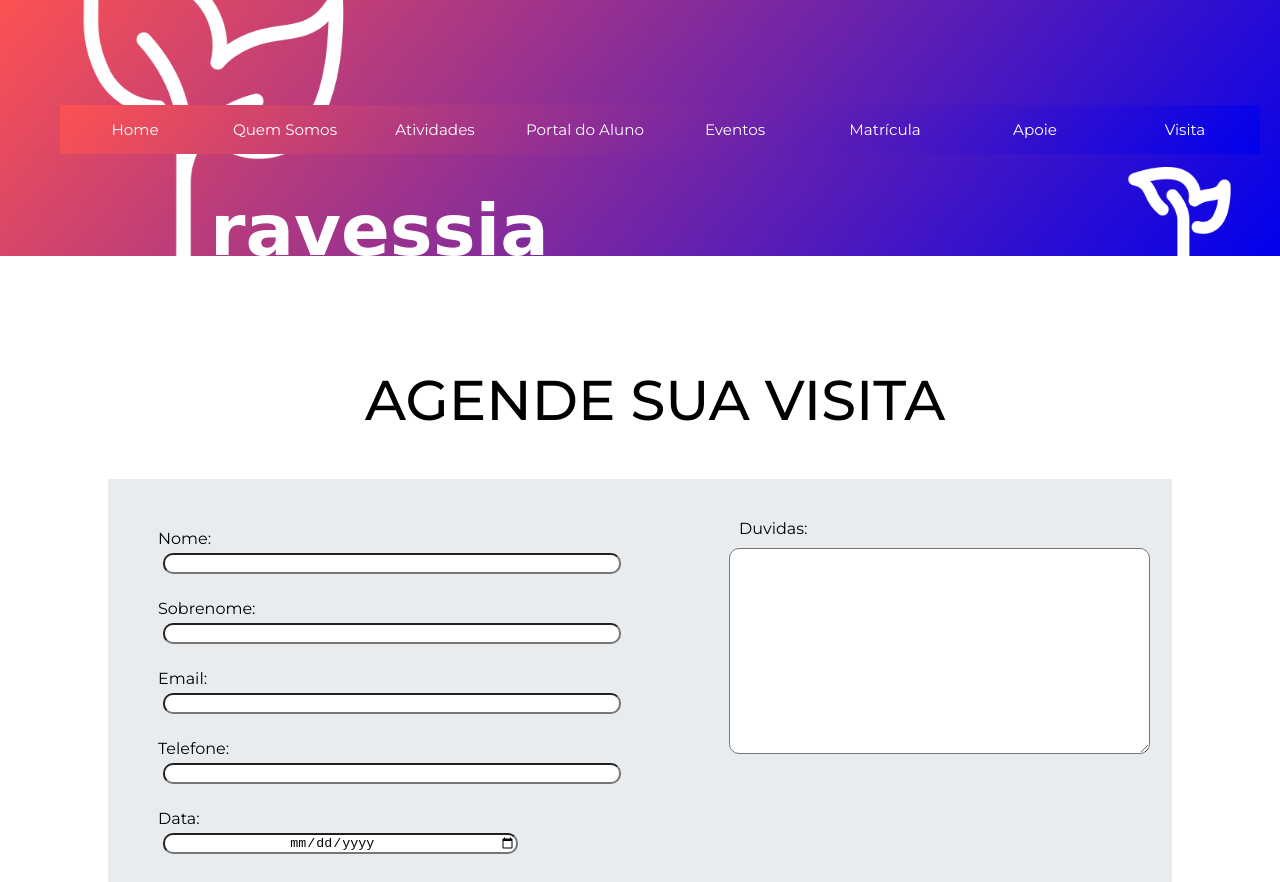
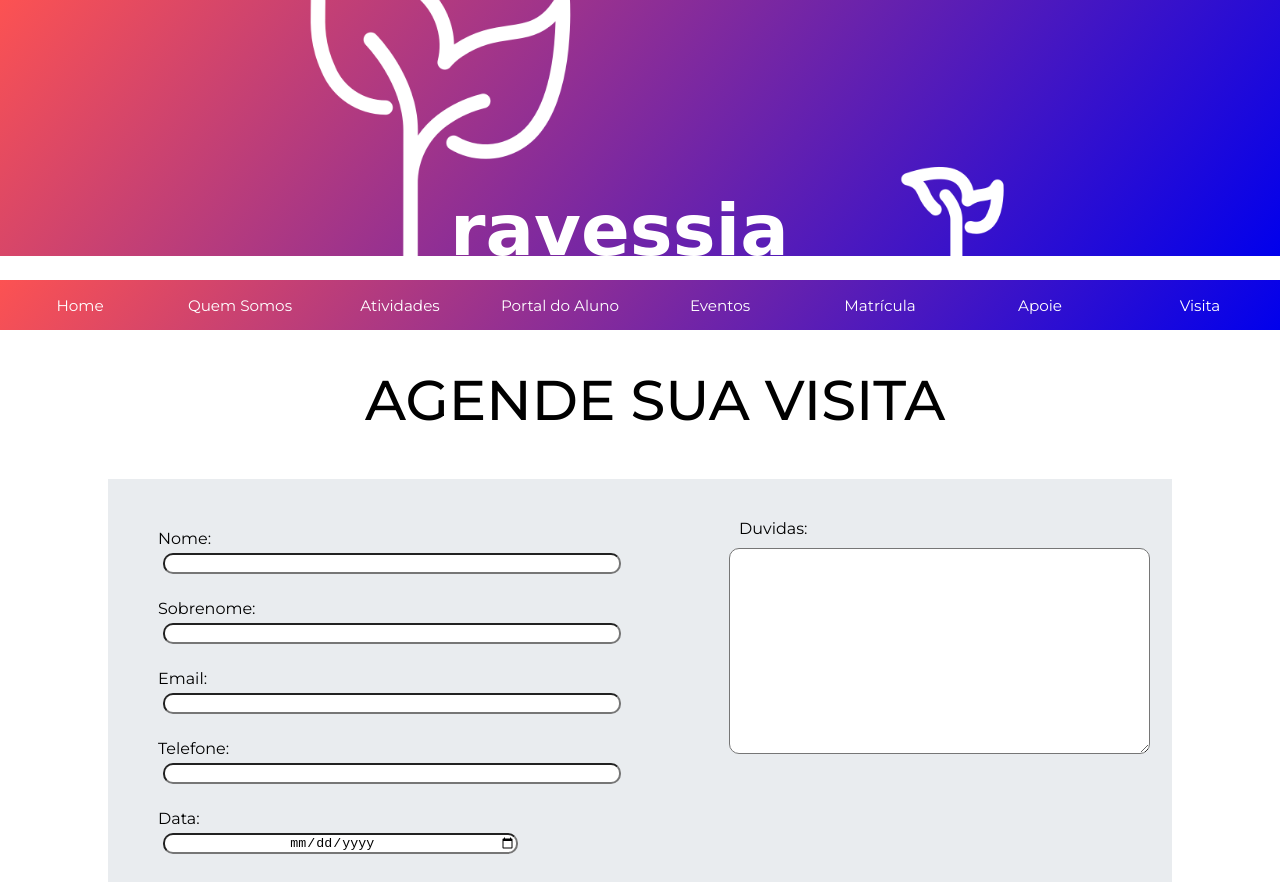
Before and after one commit to MkRodrigues/Instituto-Travessia, a plain HTML site: page visita.html in a window 1280 px wide. Shown: the top 882 px of the page. Drawn offline with Linux system fonts and the light colour scheme; a web font is replaced by a local one.

Commit message:
Mudado layout do menu secundário

```diff
--- a/css/apoie.css
+++ b/css/apoie.css
@@ -32,26 +32,25 @@ li, a{
 
 .menu{
   display: flex;
-  margin-left: 60px;
-  margin-top: 90px;
+  margin-top: 280px;
   width: 100%;
   height: 50px;
-  font-size: 0.95em;
+  font-size: .95em;
 }
 
 .menu ul{
   list-style: none;
-  position: absolute;
+  margin: 0 auto;
   background-image: linear-gradient(-50deg, #0100EC, #FC5252);
 }
 
 .menu ul li{
-  width: 150px;
+  width: 160px;
   float: left;
 }
 
 .menu a {
-  padding: 15px;
+  padding: 16px;
   display: block;
   text-align: center;
   color: #FFF;
@@ -64,14 +63,11 @@ li, a{
 
 .menu ul li:hover ul{
   visibility: visible;
-  color: #FFF;
+  /* color: #FFF; */
 }
 
 .menu a:hover{
-  color: #FFF;
-  border-top: solid 1px #FFF;
-  border-bottom: solid 1px #FFF;
-  background:rgba(1, 0, 236,0.30);
+  font-weight: 600;
 }
 
 .menu ul ul li{
@@ -85,7 +81,7 @@ li, a{
   display: flex;
   width: 100%;
   height: 20vw;
-  justify-content: space-between;
+  justify-content: space-evenly;
   margin-top: -20vw;
   align-items: flex-end;
 }
@@ -93,7 +89,7 @@ li, a{
 .logo-travessia{
   font-family: 'Euphoria Script', cursive;
   font-size: 4.5em;
-  margin-left: 210px;
+  margin-left: 450px;
   margin-top: -68px;
   color: white;
   font-weight: 600;
--- a/css/atividades_artisticas.css
+++ b/css/atividades_artisticas.css
@@ -32,26 +32,25 @@ body, h1, h2, p{
 
   .menu{
     display: flex;
-    margin-left: 60px;
-    margin-top: 90px;
+    margin-top: 280px;
     width: 100%;
     height: 50px;
-    font-size: 0.95em;
+    font-size: .95em;
   }
 
   .menu ul{
     list-style: none;
-    position: absolute;
+    margin: 0 auto;
     background-image: linear-gradient(-50deg, #0100EC, #FC5252);
   }
 
   .menu ul li{
-    width: 150px;
+    width: 160px;
     float: left;
   }
 
   .menu a {
-    padding: 15px;
+    padding: 16px;
     display: block;
     text-align: center;
     color: #FFF;
@@ -64,14 +63,11 @@ body, h1, h2, p{
 
   .menu ul li:hover ul{
     visibility: visible;
-    color: #FFF;
+    /* color: #FFF; */
   }
 
   .menu a:hover{
-    color: #FFF;
-    border-top: solid 1px #FFF;
-    border-bottom: solid 1px #FFF;
-    background:rgba(1, 0, 236,0.30);
+    font-weight: 600;
   }
 
   .menu ul ul li{
@@ -85,7 +81,7 @@ body, h1, h2, p{
     display: flex;
     width: 100%;
     height: 20vw;
-    justify-content: space-between;
+    justify-content: space-evenly;
     margin-top: -20vw;
     align-items: flex-end;
   }
@@ -93,7 +89,7 @@ body, h1, h2, p{
   .logo-travessia{
     font-family: 'Euphoria Script', cursive;
     font-size: 4.5em;
-    margin-left: 210px;
+    margin-left: 450px;
     margin-top: -68px;
     color: white;
     font-weight: 600;
--- a/css/atividades_educacionais.css
+++ b/css/atividades_educacionais.css
@@ -32,28 +32,25 @@ body, h1, h2, p{
 
   .menu{
     display: flex;
-    /* margin-left: 60px; */
-    margin-top: 90px;
+    margin-top: 280px;
     width: 100%;
     height: 50px;
-    font-size: 0.95em;
+    font-size: .95em;
   }
 
   .menu ul{
     list-style: none;
     margin: 0 auto;
-    /* position: absolute; */
-    z-index: 1;
     background-image: linear-gradient(-50deg, #0100EC, #FC5252);
   }
 
   .menu ul li{
-    width: 150px;
+    width: 160px;
     float: left;
   }
 
   .menu a {
-    padding: 15px;
+    padding: 16px;
     display: block;
     text-align: center;
     color: #FFF;
@@ -66,14 +63,11 @@ body, h1, h2, p{
 
   .menu ul li:hover ul{
     visibility: visible;
-    color: #FFF;
+    /* color: #FFF; */
   }
 
   .menu a:hover{
-    color: #FFF;
-    border-top: solid 1px #FFF;
-    border-bottom: solid 1px #FFF;
-    background:rgba(1, 0, 236,0.30);
+    font-weight: 600;
   }
 
   .menu ul ul li{
@@ -87,7 +81,7 @@ body, h1, h2, p{
     display: flex;
     width: 100%;
     height: 20vw;
-    justify-content: space-between;
+    justify-content: space-evenly;
     margin-top: -20vw;
     align-items: flex-end;
   }
@@ -95,7 +89,7 @@ body, h1, h2, p{
   .logo-travessia{
     font-family: 'Euphoria Script', cursive;
     font-size: 4.5em;
-    margin-left: 210px;
+    margin-left: 450px;
     margin-top: -68px;
     color: white;
     font-weight: 600;
--- a/css/estilo.css
+++ b/css/estilo.css
@@ -87,16 +87,36 @@ li, a{
   color: #FFF;
 }
 
-.menu a:hover{
+/* .menu a:hover{
   color: #FFF;
   border-top: solid 1px #FFF;
   border-bottom: solid 1px #FFF;
   background:rgba(1, 0, 236,0.30);
+} */
+
+.menu a:hover{
+  border-top: 2px solid #FFF;
 }
 
 .menu ul ul li{
   float: none;
   background: rgba(252, 82, 82, 0.4);
+}
+
+/* ---------->>> LOGO <<<-----------*/
+
+.logo-container{
+  display: flex;
+  width: 100%;
+  height: 20vw;
+  justify-content: flex-end;
+  margin-top: -20vw;
+  align-items: flex-end;
+}
+
+.img-um{
+  width: auto;
+  height: 400px;
 }
 
 /* ---------->>> QUEM SOMOS <<<-----------*/
--- a/css/eventos.css
+++ b/css/eventos.css
@@ -32,26 +32,25 @@ li, a{
 
 .menu{
   display: flex;
-  margin-left: 60px;
-  margin-top: 90px;
+  margin-top: 280px;
   width: 100%;
   height: 50px;
-  font-size: 0.95em;
+  font-size: .95em;
 }
 
 .menu ul{
   list-style: none;
-  position: absolute;
+  margin: 0 auto;
   background-image: linear-gradient(-50deg, #0100EC, #FC5252);
 }
 
 .menu ul li{
-  width: 150px;
+  width: 160px;
   float: left;
 }
 
 .menu a {
-  padding: 15px;
+  padding: 16px;
   display: block;
   text-align: center;
   color: #FFF;
@@ -64,14 +63,11 @@ li, a{
 
 .menu ul li:hover ul{
   visibility: visible;
-  color: #FFF;
+  /* color: #FFF; */
 }
 
 .menu a:hover{
-  color: #FFF;
-  border-top: solid 1px #FFF;
-  border-bottom: solid 1px #FFF;
-  background:rgba(1, 0, 236,0.30);
+  font-weight: 600;
 }
 
 .menu ul ul li{
@@ -85,7 +81,7 @@ li, a{
   display: flex;
   width: 100%;
   height: 20vw;
-  justify-content: space-between;
+  justify-content: space-evenly;
   margin-top: -20vw;
   align-items: flex-end;
 }
@@ -93,7 +89,7 @@ li, a{
 .logo-travessia{
   font-family: 'Euphoria Script', cursive;
   font-size: 4.5em;
-  margin-left: 210px;
+  margin-left: 450px;
   margin-top: -68px;
   color: white;
   font-weight: 600;
--- a/css/matricula.css
+++ b/css/matricula.css
@@ -32,26 +32,25 @@ li, a{
 
 .menu{
   display: flex;
-  margin-left: 60px;
-  margin-top: 90px;
+  margin-top: 280px;
   width: 100%;
   height: 50px;
-  font-size: 0.95em;
+  font-size: .95em;
 }
 
 .menu ul{
   list-style: none;
-  position: absolute;
+  margin: 0 auto;
   background-image: linear-gradient(-50deg, #0100EC, #FC5252);
 }
 
 .menu ul li{
-  width: 150px;
+  width: 160px;
   float: left;
 }
 
 .menu a {
-  padding: 15px;
+  padding: 16px;
   display: block;
   text-align: center;
   color: #FFF;
@@ -64,14 +63,11 @@ li, a{
 
 .menu ul li:hover ul{
   visibility: visible;
-  color: #FFF;
+  /* color: #FFF; */
 }
 
 .menu a:hover{
-  color: #FFF;
-  border-top: solid 1px #FFF;
-  border-bottom: solid 1px #FFF;
-  background:rgba(1, 0, 236,0.30);
+  font-weight: 600;
 }
 
 .menu ul ul li{
@@ -85,7 +81,7 @@ li, a{
   display: flex;
   width: 100%;
   height: 20vw;
-  justify-content: space-between;
+  justify-content: space-evenly;
   margin-top: -20vw;
   align-items: flex-end;
 }
@@ -93,7 +89,7 @@ li, a{
 .logo-travessia{
   font-family: 'Euphoria Script', cursive;
   font-size: 4.5em;
-  margin-left: 210px;
+  margin-left: 450px;
   margin-top: -68px;
   color: white;
   font-weight: 600;
--- a/css/portal_do_aluno.css
+++ b/css/portal_do_aluno.css
@@ -32,26 +32,25 @@ body, h1, h2, p{
 
     .menu{
       display: flex;
-      margin-left: 60px;
-      margin-top: 90px;
+      margin-top: 280px;
       width: 100%;
       height: 50px;
-      font-size: 0.95em;
+      font-size: .95em;
     }
 
     .menu ul{
       list-style: none;
-      position: absolute;
+      margin: 0 auto;
       background-image: linear-gradient(-50deg, #0100EC, #FC5252);
     }
 
     .menu ul li{
-      width: 150px;
+      width: 160px;
       float: left;
     }
 
     .menu a {
-      padding: 15px;
+      padding: 16px;
       display: block;
       text-align: center;
       color: #FFF;
@@ -64,14 +63,11 @@ body, h1, h2, p{
 
     .menu ul li:hover ul{
       visibility: visible;
-      color: #FFF;
+      /* color: #FFF; */
     }
 
     .menu a:hover{
-      color: #FFF;
-      border-top: solid 1px #FFF;
-      border-bottom: solid 1px #FFF;
-      background:rgba(1, 0, 236,0.30);
+      font-weight: 600;
     }
 
     .menu ul ul li{
@@ -85,7 +81,7 @@ body, h1, h2, p{
       display: flex;
       width: 100%;
       height: 20vw;
-      justify-content: space-between;
+      justify-content: space-evenly;
       margin-top: -20vw;
       align-items: flex-end;
     }
@@ -93,7 +89,7 @@ body, h1, h2, p{
     .logo-travessia{
       font-family: 'Euphoria Script', cursive;
       font-size: 4.5em;
-      margin-left: 210px;
+      margin-left: 450px;
       margin-top: -68px;
       color: white;
       font-weight: 600;
--- a/css/quem_somos.css
+++ b/css/quem_somos.css
@@ -32,26 +32,25 @@ li, a{
 
   .menu{
     display: flex;
-    margin-left: 60px;
-    margin-top: 90px;
+    margin-top: 280px;
     width: 100%;
     height: 50px;
-    font-size: 0.95em;
+    font-size: .95em;
   }
 
   .menu ul{
     list-style: none;
-    position: absolute;
+    margin: 0 auto;
     background-image: linear-gradient(-50deg, #0100EC, #FC5252);
   }
 
   .menu ul li{
-    width: 150px;
+    width: 160px;
     float: left;
   }
 
   .menu a {
-    padding: 15px;
+    padding: 16px;
     display: block;
     text-align: center;
     color: #FFF;
@@ -64,14 +63,11 @@ li, a{
 
   .menu ul li:hover ul{
     visibility: visible;
-    color: #FFF;
+    /* color: #FFF; */
   }
 
   .menu a:hover{
-    color: #FFF;
-    border-top: solid 1px #FFF;
-    border-bottom: solid 1px #FFF;
-    background:rgba(1, 0, 236,0.30);
+    font-weight: 600;
   }
 
   .menu ul ul li{
@@ -85,7 +81,7 @@ li, a{
     display: flex;
     width: 100%;
     height: 20vw;
-    justify-content: space-between;
+    justify-content: space-evenly;
     margin-top: -20vw;
     align-items: flex-end;
   }
@@ -93,7 +89,7 @@ li, a{
   .logo-travessia{
     font-family: 'Euphoria Script', cursive;
     font-size: 4.5em;
-    margin-left: 210px;
+    margin-left: 450px;
     margin-top: -68px;
     color: white;
     font-weight: 600;
@@ -116,21 +112,20 @@ li, a{
   display: flex;
   width: 1300px;
   flex-wrap: wrap;
-  margin: 0 auto;
-  margin-top: 50px;
+  margin: 100px auto;
+  margin-top: 150px;
   justify-content: center;
 }
 
-.historia-intro, .nossoEsp-container{
+.historia-intro, .nEspaco-container{
   display: flex;
   justify-content: space-between;
   width: 100%;
   height: 300px;
-  background: #e9ecef;
-  margin: 35px 0 ;
+  margin: 50px 0;
 }
 
-.historia-intro h1, .nossoEsp-container h1 {
+.historia-intro h1, .nEspaco-container h1 {
   font-size: 3.5em;
   max-width: 300px;
   align-self: center;
@@ -140,7 +135,7 @@ li, a{
   margin-left: 50px;
 }
 
-.historia-intro p{
+.historia-intro p, .nEspaco-p{
   width: 500px;
   height: auto;
   font-size: 1.2em;
@@ -149,73 +144,17 @@ li, a{
   margin-right: 50px;
 }
 
-.artigos-historia{
-  margin-top: 35px;
-  width: 95%;
-  align-self: center;
-}
-
 .info-instituicao p, .info-alunos p, .info-objetivo p{
   font-size: 1.2em;
   padding: 5px 0 15px 0;
 }
 
-.nossoEsp-container{
-  width: 100%;
-  height: 500px;
-  background: #e9ecef;
-}
-
-.botao {
-  display: inline-block;
-  border-radius: 4px;
-  border: none;
-  color: #FFFFFF;
-  text-align: center;
-  font-size: 1.2em;
-  padding: 20px;
-  width: 150px;
-  transition: all 0.5s;
-  cursor: pointer;
-  margin: 5px;
-  vertical-align: middle;
-  background-image: linear-gradient(-50deg, #0100EC, #FC5252);
-  border-radius: 50px;
-}
-
-.botao span {
-  cursor: pointer;
-  display: inline-block;
-  position: relative;
-  transition: 0.5s;
-}
-
-.botao span:after {
-  content: '\00bb';
-  position: absolute;
-  opacity: 0;
-  top: 0;
-  right: -20px;
-  transition: 0.5s;
-}
-
-.botao:hover span {
-  padding-right: 25px;
-}
-
-.botao:hover span:after {
-  opacity: 1;
-  right: 0;
-}
-
-/* ---------->>> imagens por equanto <<<-----------*/
+/* ---------->>> GALERIA <<<-----------*/
 
 .galeria-container img{
-  width: 300px;
-  height: 300px;
-
+  width: 250px;
+  height: 250px;
 }
-
 
 /* ---------->>> FOOTER <<<-----------*/
 
--- a/css/visita.css
+++ b/css/visita.css
@@ -32,26 +32,25 @@
 
 .menu{
   display: flex;
-  margin-left: 60px;
-  margin-top: 90px;
+  margin-top: 280px;
   width: 100%;
   height: 50px;
-  font-size: 0.95em;
+  font-size: .95em;
 }
 
 .menu ul{
   list-style: none;
-  position: absolute;
+  margin: 0 auto;
   background-image: linear-gradient(-50deg, #0100EC, #FC5252);
 }
 
 .menu ul li{
-  width: 150px;
+  width: 160px;
   float: left;
 }
 
 .menu a {
-  padding: 15px;
+  padding: 16px;
   display: block;
   text-align: center;
   color: #FFF;
@@ -64,14 +63,11 @@
 
 .menu ul li:hover ul{
   visibility: visible;
-  color: #FFF;
+  /* color: #FFF; */
 }
 
 .menu a:hover{
-  color: #FFF;
-  border-top: solid 1px #FFF;
-  border-bottom: solid 1px #FFF;
-  background:rgba(1, 0, 236,0.30);
+  font-weight: 600;
 }
 
 .menu ul ul li{
@@ -85,7 +81,7 @@
   display: flex;
   width: 100%;
   height: 20vw;
-  justify-content: space-between;
+  justify-content: space-evenly;
   margin-top: -20vw;
   align-items: flex-end;
 }
@@ -93,7 +89,7 @@
 .logo-travessia{
   font-family: 'Euphoria Script', cursive;
   font-size: 4.5em;
-  margin-left: 210px;
+  margin-left: 450px;
   margin-top: -68px;
   color: white;
   font-weight: 600;
```
Also changed, not shown: index.html (+3 -0 lines), quem_somos.html (+4 -20 lines).
